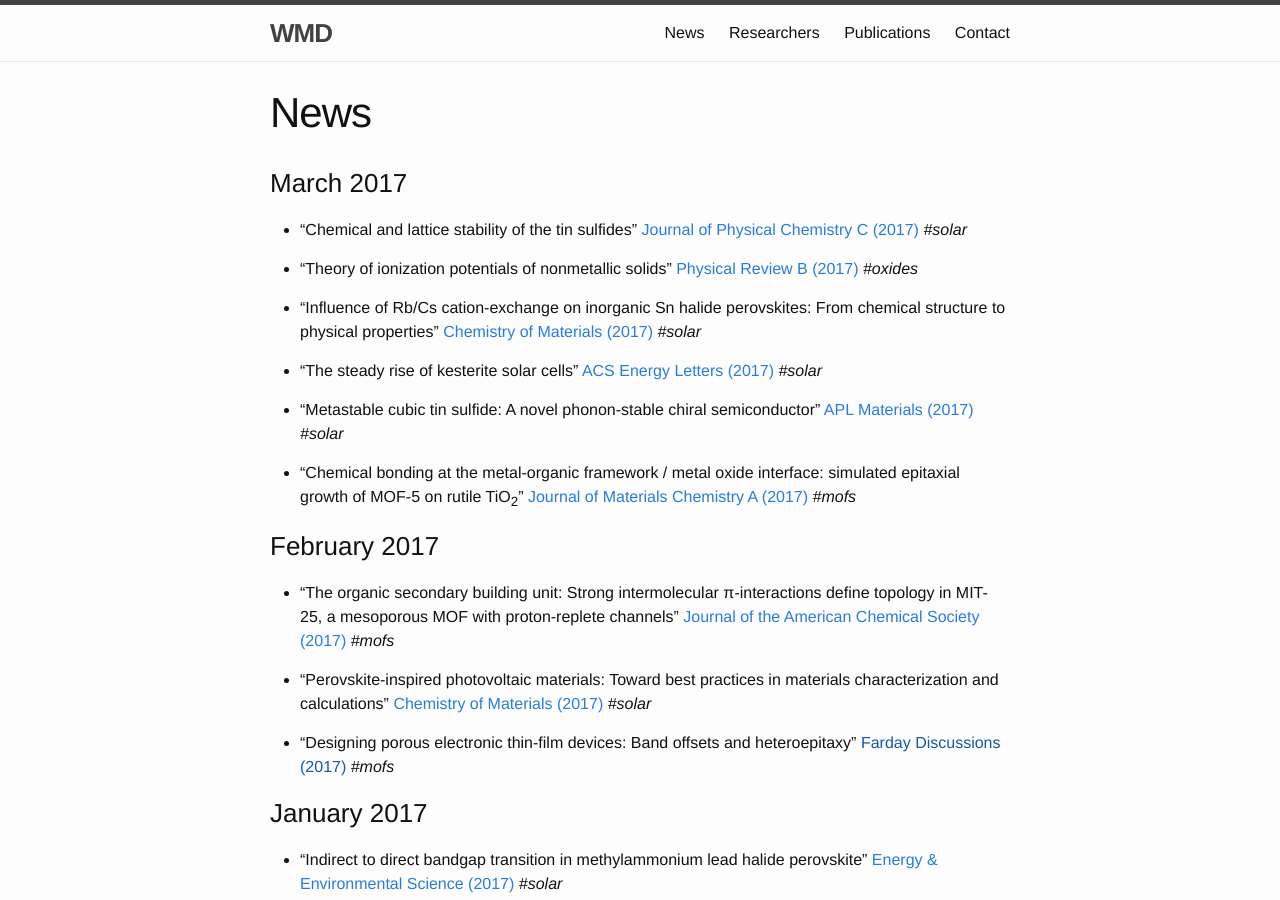
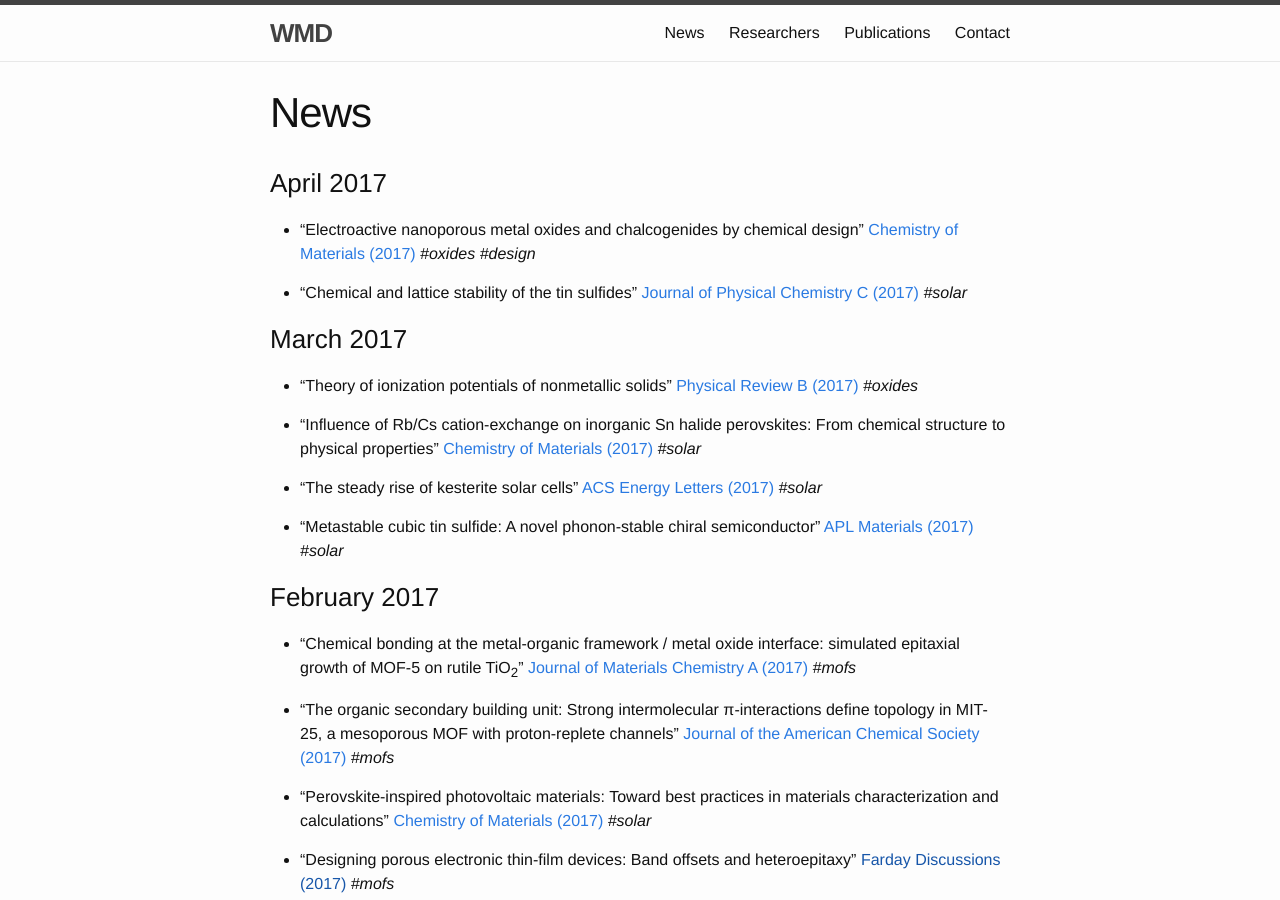
Before and after one commit to WMD-group/WMD-group.github.io, a Jekyll site: the page built from a_news.md, in a window 1280 px wide and 900 px high. Built offline with Jekyll 4.4.1, drawn with Linux system fonts in a browser that asks for light colours.

Commit message:
Ozin latest

```diff
--- a/a_news.md
+++ b/a_news.md
@@ -4,10 +4,15 @@ title: News
 permalink: /news/
 ---
 
-### March 2017
+### April 2017
+
+* "Electroactive nanoporous metal oxides and chalcogenides by chemical design" [Chemistry of Materials (2017)](http://pubs.acs.org/doi/abs/10.1021/acs.chemmater.7b00464)
+*#oxides #design*
 
 * "Chemical and lattice stability of the tin sulfides" [Journal of Physical Chemistry C (2017)](http://pubs.acs.org/doi/abs/10.1021/acs.jpcc.6b12581)
 *#solar*
+
+### March 2017
 
 * "Theory of ionization potentials of nonmetallic solids" [Physical Review B (2017)](http://journals.aps.org/prb/abstract/10.1103/PhysRevB.95.125309)
 *#oxides*
@@ -22,10 +27,10 @@ perovskites: From chemical structure to physical properties" [Chemistry of Mater
 * "Metastable cubic tin sulfide: A novel phonon-stable chiral semiconductor" [APL Materials (2017)](http://aip.scitation.org/doi/abs/10.1063/1.4977868)
 *#solar*
 
+### February 2017
+
 * "Chemical bonding at the metal-organic framework / metal oxide interface: simulated epitaxial growth of MOF-5 on rutile TiO<sub>2</sub>" [Journal of Materials Chemistry A (2017)](http://pubs.rsc.org/en/content/articlelanding/2017/ta/c7ta00356k#!divAbstract)
 *#mofs*
-
-### February 2017
 
 * "The organic secondary building unit: Strong intermolecular π-interactions define topology in MIT-25, a mesoporous MOF with proton-replete channels" [Journal of the American Chemical Society (2017)](http://pubs.acs.org/doi/abs/10.1021/jacs.6b13176)
 *#mofs*
```
